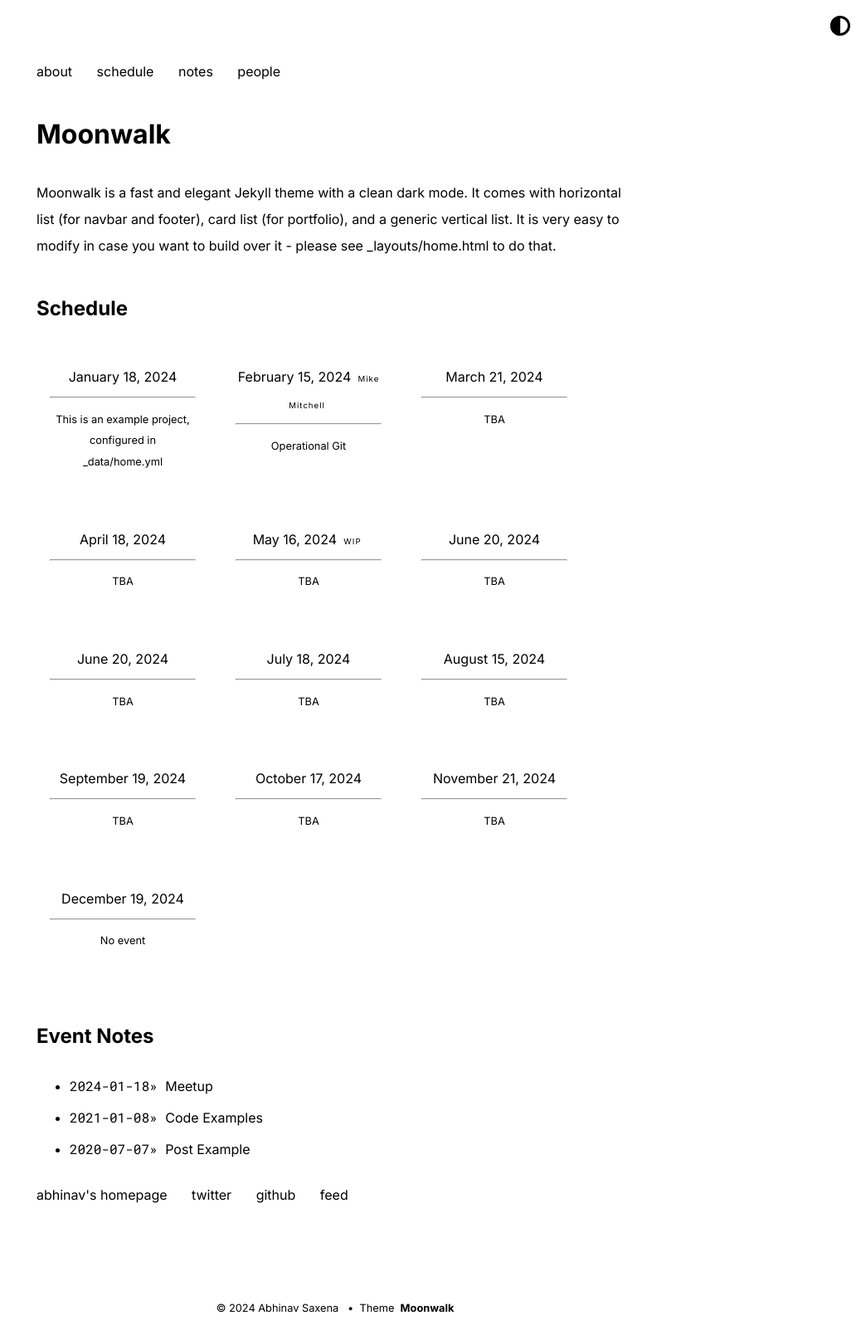
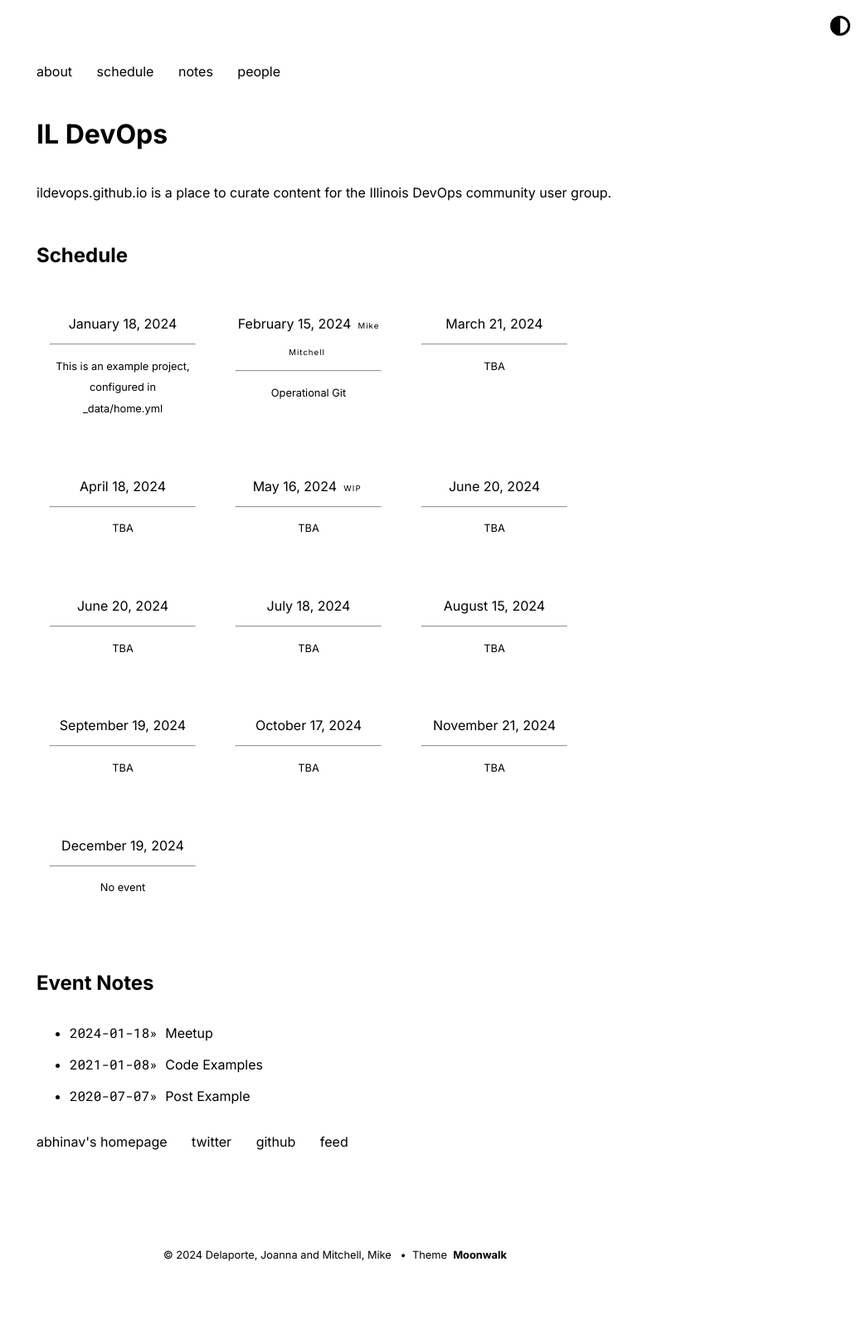
Before and after one commit to ILDevOps/ildevops.github.io, a Jekyll site: the page built from index.md, in a window 1280 px wide. Shown: the whole page at 83% size, without its empty margins (236-1280 px from the left). Built offline with Jekyll 4.4.1, drawn with Linux system fonts in a browser that asks for light colours; after the commit the page ends 1539 px from its top, so only the background shows below that.

Commit message:
Update _config.yml

```diff
--- a/_config.yml
+++ b/_config.yml
@@ -1,9 +1,8 @@
-title: Moonwalk
-author: Abhinav Saxena
-url: https://www.abhinavsaxena.com/moonwalk # root address of the site
+title: IL DevOps
+author: Delaporte, Joanna and Mitchell, Mike
+url: https://ildevops.github.io # root address of the site
 description: > # description of the site (multiple lines allowed)
-  Moonwalk is a fast and elegant Jekyll theme with a clean dark mode. It comes with horizontal list (for navbar and footer), card list (for portfolio), and a generic vertical list. It is very easy to modify in case you want to build over it - please see _layouts/home.html to do that.
-
+      ildevops.github.io is a place to curate content for the Illinois DevOps community user group.
 permalink: /:slug
 
 favicon: "./logo.png" # relative path to site's favicon
```
